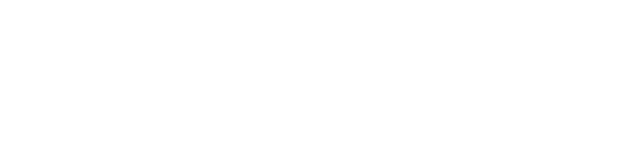
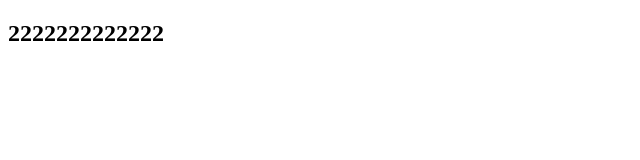
Before and after one commit to Roy9218PP/aaa, a plain HTML site: page index.html in a window 1280 px wide. Shown: the whole page, without its empty margins (0-640 px from the left). Drawn offline with Linux system fonts and the light colour scheme.

Commit message:
同事1也修改了index。HTML222222222

```diff
--- a/index.html
+++ b/index.html
@@ -7,6 +7,6 @@
     <title>Document</title>
 </head>
 <body>
-
+    <h2>2222222222222</h2>
 </body>
 </html>
```
